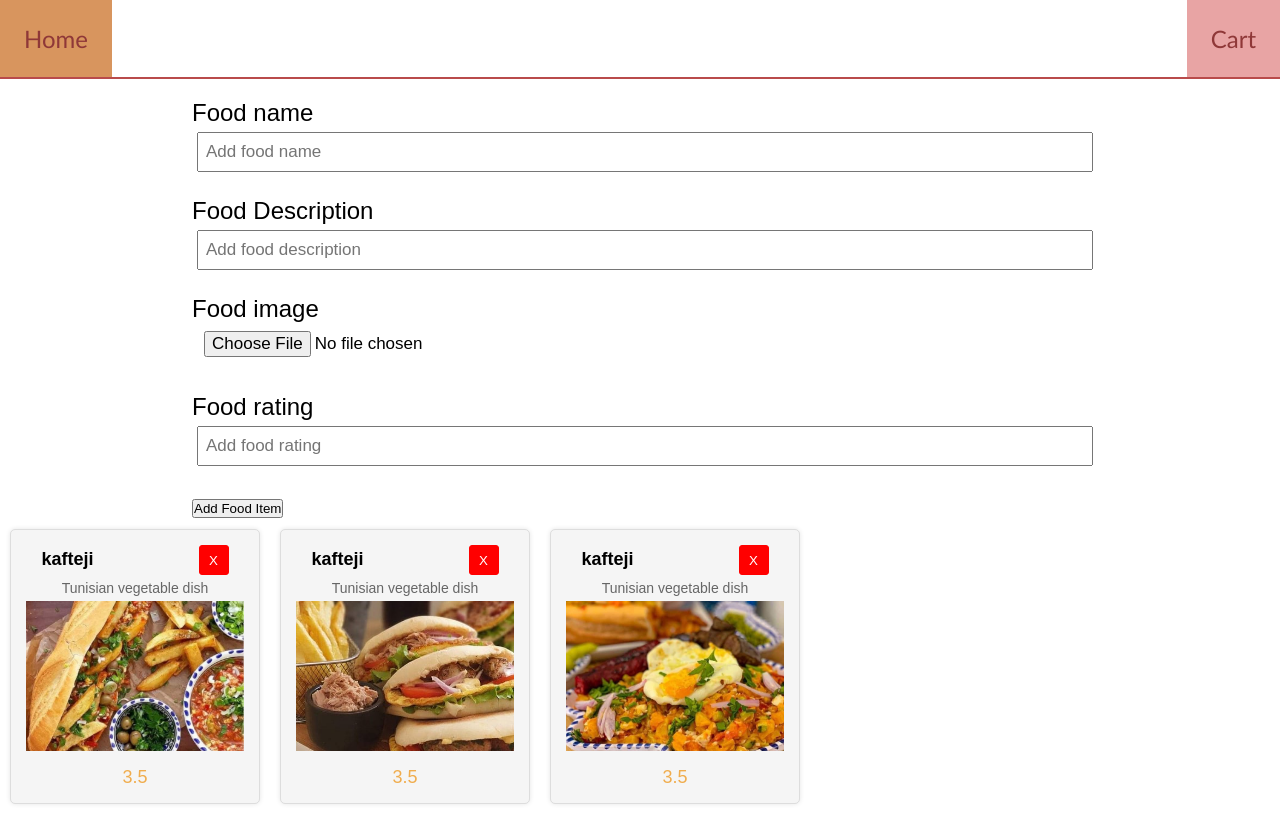
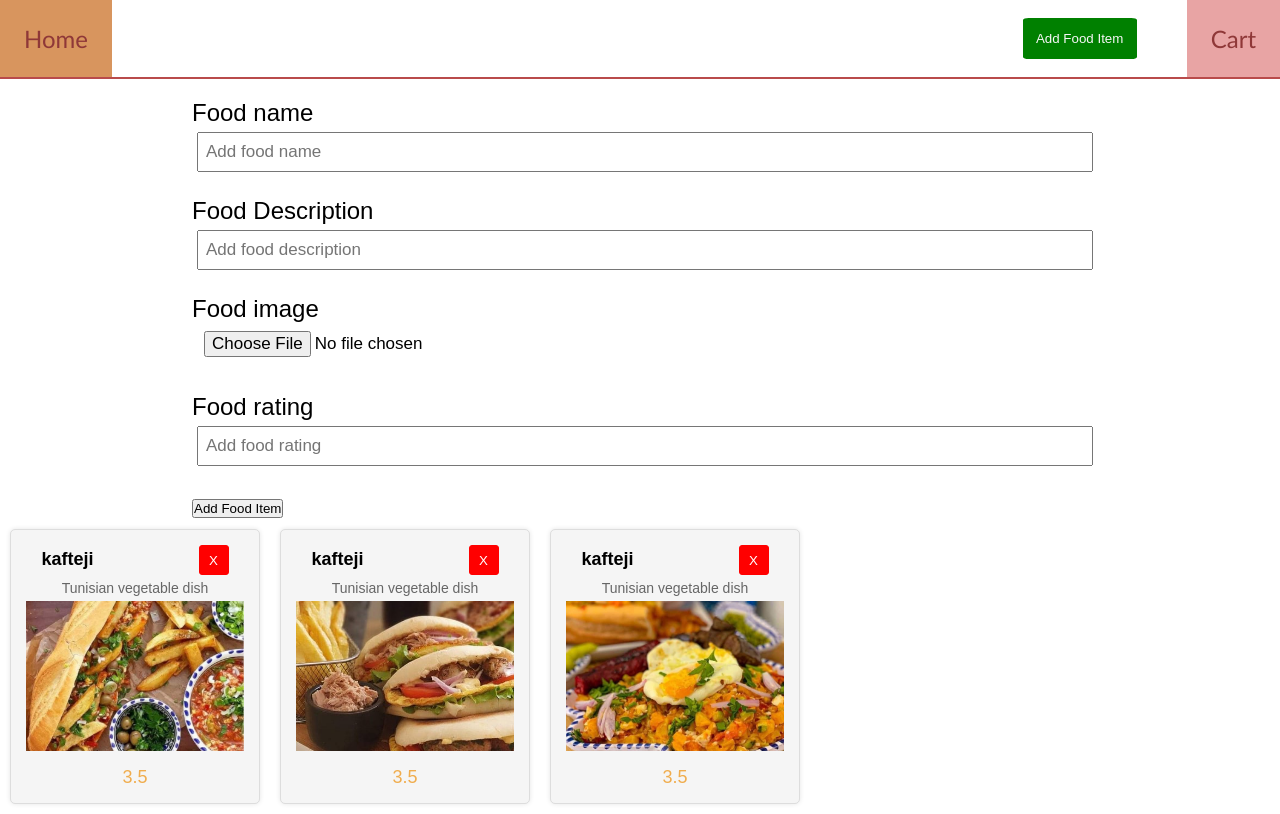
Before and after one commit to cronus712/food-menu-angular-, an Angular app: page / in a window 1280 px wide. Built offline with nearby package versions, Linux system fonts and the light colour scheme; data requests are answered from the project's data file.

Commit message:
toggle add button

```diff
--- a/src/app/components/header/header.component.css
+++ b/src/app/components/header/header.component.css
@@ -1,9 +1,7 @@
-.container
-{
+.container {
   margin: 0 auto;
-  display: flex;
-  justify-content: space-between;
-
+  display: flex; /* Maintain flexbox layout */
+  justify-content: space-between; /* Distribute items horizontally */
 }
 
 header {
@@ -13,26 +11,57 @@ header {
 }
 
 a.logo {
-padding: 1em;
+  padding: 1em;
 }
 
 a {
-color: rgb(143, 56, 56);
-padding: 1em;
-background-color: rgb(232, 164, 164);
-
+  color: rgb(143, 56, 56);
+  padding: 1em;
+  background-color: rgb(232, 164, 164);
 }
 
 a:hover {
-  background-color: rgb(216, 149, 94)
+  background-color: rgb(216, 149, 94);
 }
 
 nav ul {
   list-style-type: none;
   margin: 0;
+  display: flex; /* Convert the list into a flexbox container */
+  align-items: center; /* Align items vertically */
+}
+
+nav ul li {
+  margin: 0; /* Remove default margin from list items */
+  padding: 0 ; /* Adjust padding if needed */
+
+}
+
+nav ul li.button-container {
+  /* Apply styles to the button container only */
+  display: flex; /* Make it a flexbox container */
+  align-items: center; /* Align button vertically within container */
+
 }
 
 nav ul li a {
-display: inline-block;
-padding: 1em;
+  display: inline-block; /* Maintain inline-block style */
+  padding: 1em;
 }
+
+button {
+  display: inline-block; /* Maintain inline-block behavior */
+  padding: 1em;
+  background-color: green; /* Inherit background color from `a` elements */
+  border: none; /* Remove default border */
+  cursor: pointer; /* Indicate interactive element */
+  border-radius: 5%;
+  color: #f6f6f6;
+  margin-right: 50px ;
+
+}
+
+/* Optional for consistent styling: */
+button:hover {
+  background-color: rgb(216, 149, 94); /* Apply hover effect similar to links */
+}
--- a/src/app/components/header/header.component.html
+++ b/src/app/components/header/header.component.html
@@ -4,9 +4,18 @@
         <nav>
           <ul>
             <li>
+              <button type="button" class="button-container"
+              [style.backgroundColor]="showAddFood ? 'red' : 'green'"
+              [textContent]="showAddFood ? 'Close' : 'Add Food Item'"
+              (click)="onToggleShow()">
+              </button>
+            </li>
+            <li>
               <a routerLink="/cart">Cart</a>
             </li>
+
           </ul>
+
         </nav>
 
     </div>
--- a/src/app/components/header/header.component.ts
+++ b/src/app/components/header/header.component.ts
@@ -6,5 +6,11 @@ import { Component } from '@angular/core';
   styleUrls: ['./header.component.css']
 })
 export class HeaderComponent {
+  showAddFood : boolean = false;
+
+
+  onToggleShow() : void {
+    this.showAddFood = !this.showAddFood;
+  }
 
 }
--- a/src/app/components/home/home.component.html
+++ b/src/app/components/home/home.component.html
@@ -5,4 +5,5 @@
   <app-food-item *ngFor="let food of foods" [food] = "food"
    (onDeleteTask)="onDelete(food)">
 </app-food-item>
+
 </div>
```
Also changed, not shown: src/app/services/ui.service.ts (added, +10 -0 lines), 1 other file (tests, documents, lock files or other folders).
